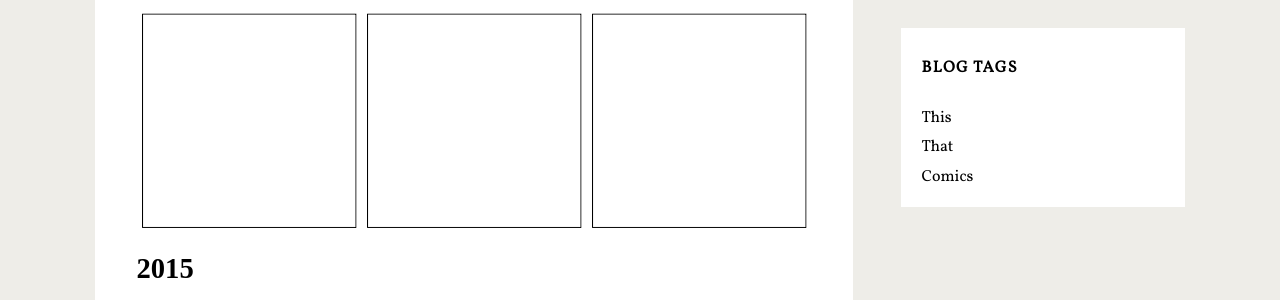
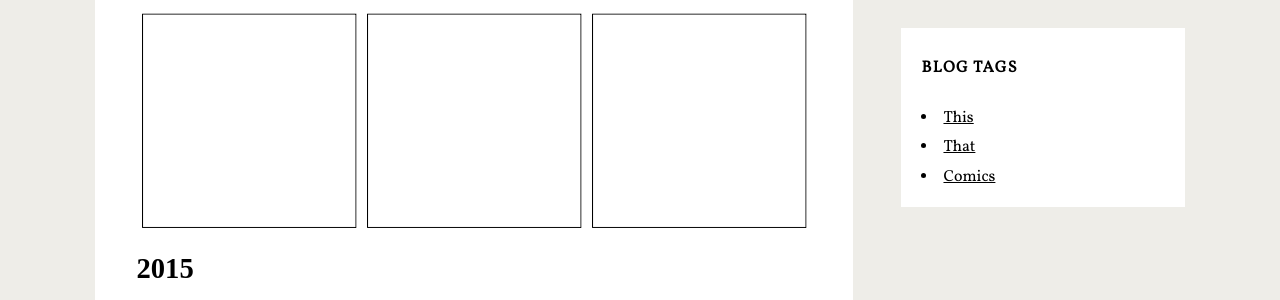
Before and after one commit to randideo/randideo.github.io, a Jekyll site: the page built from comics.html, in a window 1280 px wide. Shown: the part 296-596 px from the top of the page. Built offline with Jekyll 4.4.1, drawn with Linux system fonts in a browser that asks for light colours; nearby versions of some CDN libraries; some web fonts are replaced; comment, search, counter and statistics services are not loaded.

Commit message:
Update sidebar.html

```diff
--- a/_includes/sidebar.html
+++ b/_includes/sidebar.html
@@ -12,8 +12,7 @@
 <h2 class='title'>Blog Tags</h2>
 <div class='widget-content list-label-widget-content'>
    {% for category in site.tags %}
-  <li style='text-transform: capitalize; list-style-type: none;'><a style="text-decoration: none;" href="/tags/#{{ label | first }}">{{ category | first }}</a>
-  </li>
+  <li><a dir="ltr" href="/tags/#{{ label | first }}">{{ category | first }}</a></li>
 {% endfor %}
 </div>
 </div>
```
